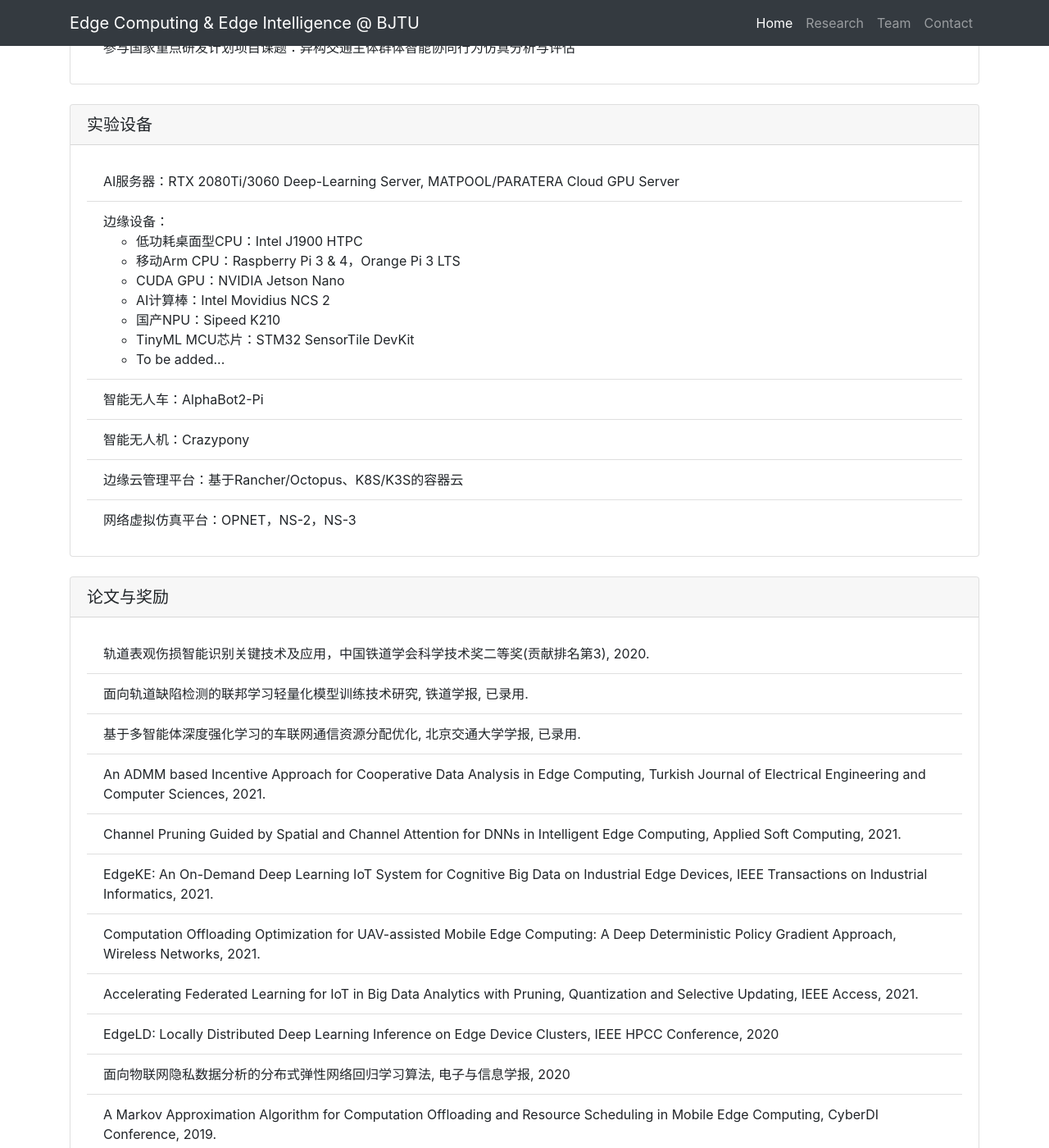
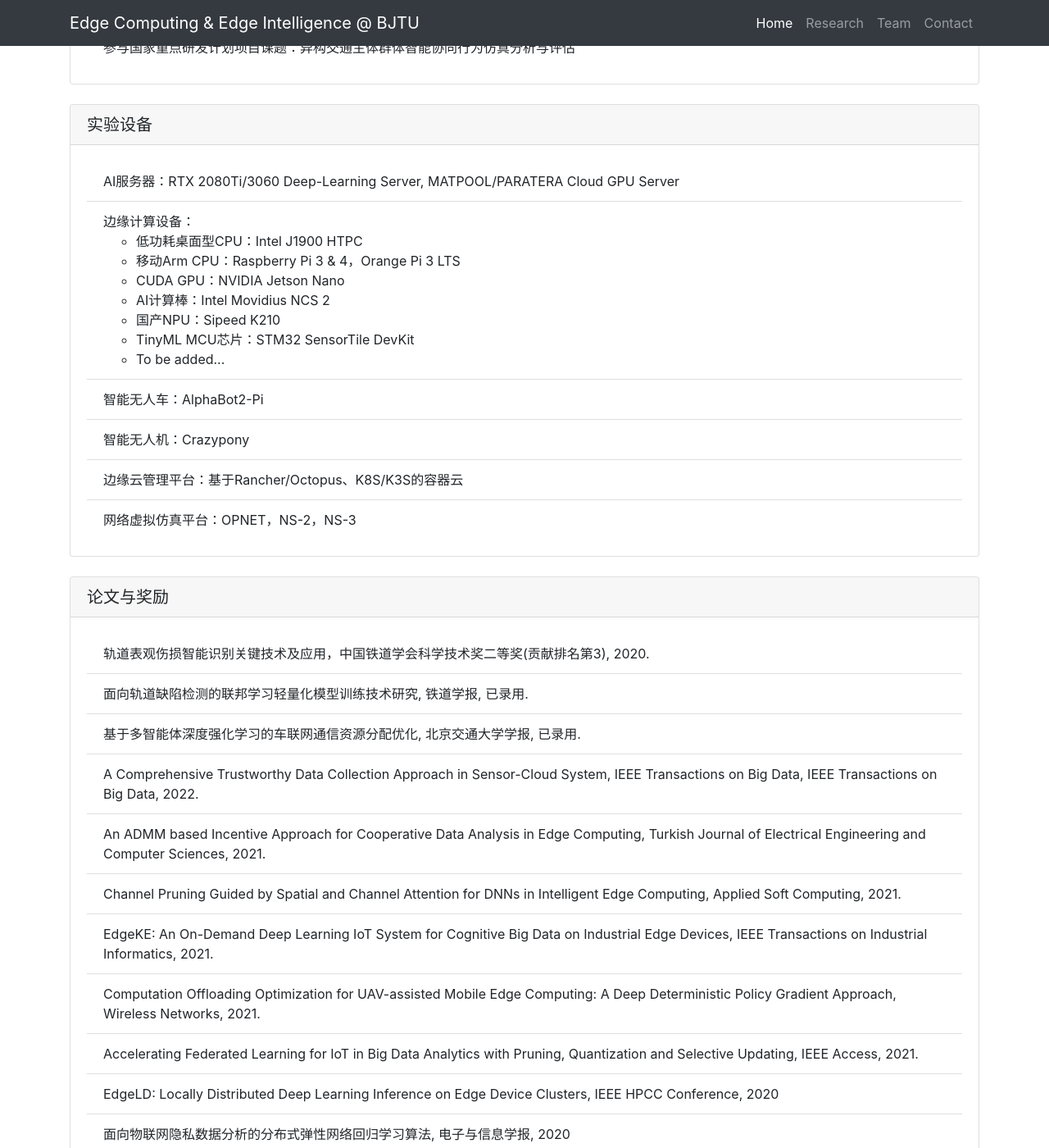
Before and after one commit to fangvv/Homepage, a Jekyll site: the page Edgecomp/index.html, which Jekyll copies as it is, in a window 1280 px wide and 1400 px high, scrolled down 1805 px. Shown: the whole window at 82% size. Built offline with Jekyll 4.4.1, drawn with Linux system fonts in a browser that asks for light colours; comment, search, counter and statistics services are not loaded; some of the changed text lies outside the part shown.

Commit message:
news update

```diff
--- a/Edgecomp/index.html
+++ b/Edgecomp/index.html
@@ -108,7 +108,7 @@
   <div class="card-body">
     <ul class="list-group list-group-flush">
       <li class="list-group-item">AI服务器：RTX 2080Ti/3060 Deep-Learning Server, MATPOOL/PARATERA Cloud GPU Server</li>
-      <li class="list-group-item">边缘设备：
+      <li class="list-group-item">边缘计算设备：
         <ul>
         <li>低功耗桌面型CPU：Intel J1900 HTPC</li>
         <li>移动Arm CPU：Raspberry Pi 3 & 4，Orange Pi 3 LTS</li>
@@ -134,6 +134,7 @@
       <li class="list-group-item">轨道表观伤损智能识别关键技术及应用，中国铁道学会科学技术奖二等奖(贡献排名第3), 2020.</li>
       <li class="list-group-item">面向轨道缺陷检测的联邦学习轻量化模型训练技术研究, 铁道学报, 已录用.</li>
       <li class="list-group-item">基于多智能体深度强化学习的车联网通信资源分配优化, 北京交通大学学报, 已录用.</li>
+      <li class="list-group-item">A Comprehensive Trustworthy Data Collection Approach in Sensor-Cloud System, IEEE Transactions on Big Data, IEEE Transactions on Big Data, 2022.</li>
       <li class="list-group-item">An ADMM based Incentive Approach for Cooperative Data Analysis in Edge Computing, Turkish Journal of Electrical Engineering and Computer Sciences, 2021.</li>
       <li class="list-group-item">Channel Pruning Guided by Spatial and Channel Attention for DNNs in Intelligent Edge Computing, Applied Soft Computing, 2021.</li>
       <li class="list-group-item">EdgeKE: An On-Demand Deep Learning IoT System for Cognitive Big Data on Industrial Edge Devices, IEEE Transactions on Industrial Informatics, 2021.</li>
@@ -175,6 +176,7 @@
       <li class="list-group-item">2021.05 北京信息基础设施建设股份有限公司 技术汇报与交流</li>
       <li class="list-group-item">2021.05 北京交控科技研究院 技术汇报与交流</li>
       <li class="list-group-item">2021.05 北京大学邯郸创新研究院 技术汇报与交流</li>
+      <li class="list-group-item">2021.07 内蒙古巴彦淖尔市及五原县 技术汇报与交流</li>
       <li class="list-group-item">2021.11 蚌埠学院 受李现伟老师邀请作学术报告《边缘智能研究：以DNN通道剪枝技术为例》</li>
       <li class="list-group-item">2021.11 北京物资学院 受丁毅老师邀请作学术报告《边缘智能：开源节流的DNN推理执行方法》</li>
       <li class="list-group-item">2022.03 与北京JiaoKongZhiXin公司开展边缘计算在铁路测量仪器领域的合作研发</li>
@@ -260,7 +262,7 @@
 <section id="contact">
     <div class="row">
        <div class="col-lg-12">
-          <h2 class="my-4">联系我们: 电邮fangvv@qq.com 或 访问北京交通大学九号教学楼北201室</h2>
+          <h2 class="my-4">联系我们: 电邮 fangvv@qq.com 或 访问北京交通大学九号教学楼北201室</h2>
       </div>
   </div>
 </section>
```
